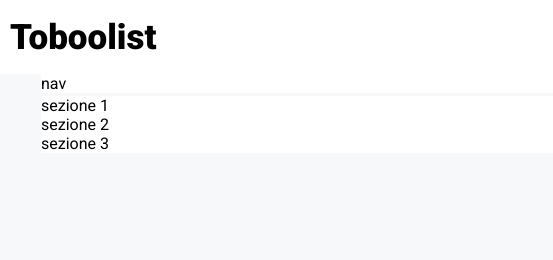
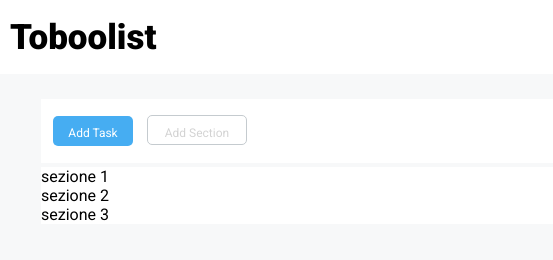
Before and after one commit to ElisaMavilia/html-css-toboolist, a plain HTML site: page index.html in a window 1280 px wide. Shown: the full height of the page, 87-640 px from the left. Drawn offline with Linux system fonts and the light colour scheme.

Commit message:
Add nav (html/css)

```diff
--- a/css/style.css
+++ b/css/style.css
@@ -28,18 +28,44 @@ img, #header-text{
     font-weight: 900;
 }
 
-
 nav, main{
     width: 80%;
+    max-width: 1200px;
     margin: auto;
     background-color: white;
 }
 
 nav {
     margin-bottom: 3px;
+    margin-top: 25px;
+    border-bottom: 1px solid #f7f8f9;
+    padding: 2px;
 }
 
-.container-nav {
-    border-bottom: 1px solid #f7f8f9;
-    margin-top: 30px;
+.badge, .blue{
+    width: 80px;
+    height: 30px;
+    background-color: #46adf2;
+    color: white;
+    margin-left: 10px;
+    margin-top: 15px;
+    margin-bottom: 15px;
 }
+
+.badge-grey{
+    width: 100px;
+    height: 30px;
+    background-color: white;
+    color: lightgrey;
+    border: 1px solid #c5cbcf;
+    border-radius: 5px;
+    margin-left: 10px;
+}
+
+.badge, .badge-grey{
+    display: inline-block;
+    font-size: 12px;
+    padding: 10px;
+    text-align: center;
+    border-radius: 5px;
+}
--- a/index.html
+++ b/index.html
@@ -19,7 +19,8 @@
     </header>
     <!-- navbar -->
     <nav>
-      nav
+      <div class="badge blue">Add Task</div>
+      <div class="badge-grey">Add Section</div>
     </nav>
     <main>
         <section>
```
